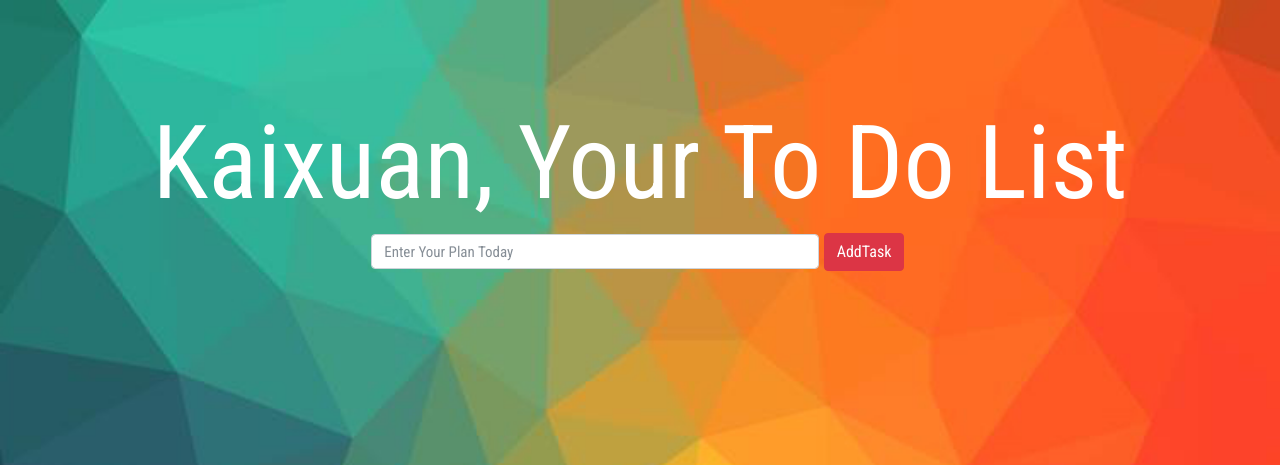
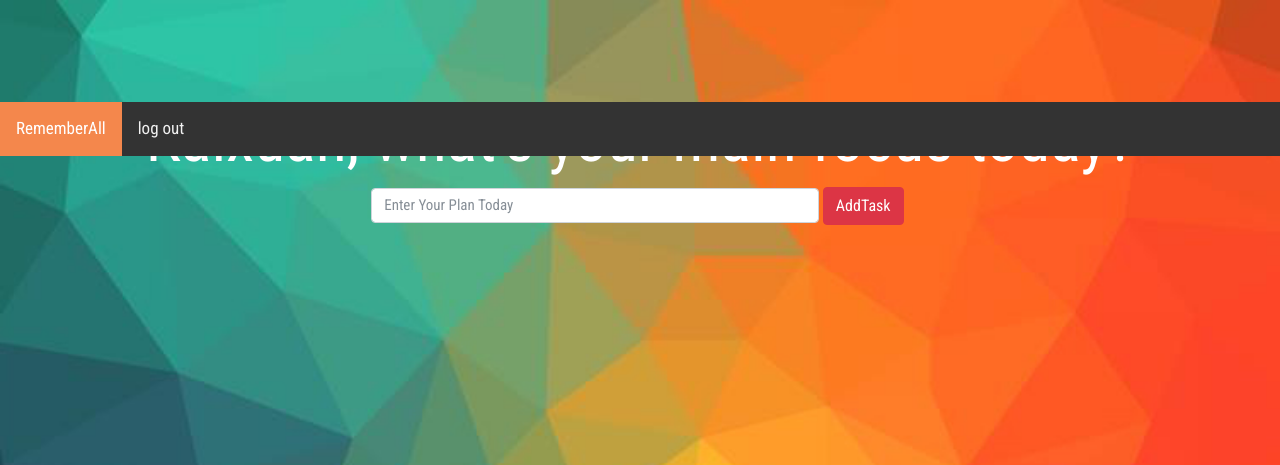
Before and after one commit to ZhouJoseph/RememberAll, a Flask app: page /index in a window 1280 px wide. Shown: the top 465 px of the page. Run offline with Flask 2, Linux system fonts and the light colour scheme; a user stored in the database is signed in; data that the repository does not hold is empty; some libraries are stand-ins or nearby versions.

Commit message:
Third commit

```diff
--- a/static/styles/style.css
+++ b/static/styles/style.css
@@ -16,7 +16,7 @@ h2 {
   width:100%;
   position: relative;
   text-align: center;
-  font-size: 8vw;
+  font-size: 5vw;
   color: white;
   font-family: 'Roboto Condensed', sans-serif;
 }
--- a/templates/home.html
+++ b/templates/home.html
@@ -13,10 +13,12 @@
 </head>
 <body>
     <div class="topnav" style="width:100%;">
-        <a class="home" href="home.html">RememberAll</a>
+        <a class="home" href="{{ url_for('home') }}}">RememberAll</a>
         <a class="signin" href="{{ url_for('login') }}">Sign&nbsp;in</a>
         <a class="signup" href="{{ url_for('signup') }}">Sign&nbsp;up</a>
+        <a class="todo" href="{{ url_for('index') }}">Todos</a>
         <a class="aboutus" href="#aboutus">About&nbsp;us</a>
+        <a class="logout" href="{{ url_for('logout') }}">log&nbsp;out</a>
     </div>
 
     <div id="home" class="container" style="width:100%;">
--- a/templates/index.html
+++ b/templates/index.html
@@ -8,11 +8,17 @@
         <script src="https://ajax.googleapis.com/ajax/libs/jquery/3.3.1/jquery.min.js"></script>
         <link rel="stylesheet" href="https://fonts.googleapis.com/css?family=Roboto+Condensed">
         <link rel="shortcut icon" type="image/png" href="{{ url_for('static', filename='images/favicon.png') }}">
+        <link rel="stylesheet" type="text/css" href="{{ url_for('static',filename='styles/homepage.css') }}">
+
     </head>
     <body>
+        <div class="topnav" style="width:100%;">
+            <a class="home" href="{{ url_for('home') }}}">RememberAll</a>
+            <a class="logout" href="{{ url_for('logout') }}">log&nbsp;out</a>
+        </div>
         <form>
             <div>
-                <h2>{{ name }}, Your To Do List</h2>
+                <h2>{{ name }}, what's your main focus today?</h2>
                  <input class = "form-control" name="myInput" id="myInput" type="text" placeholder="Enter Your Plan Today" style="
                       width: 35%;
                       height: 35px;
```
